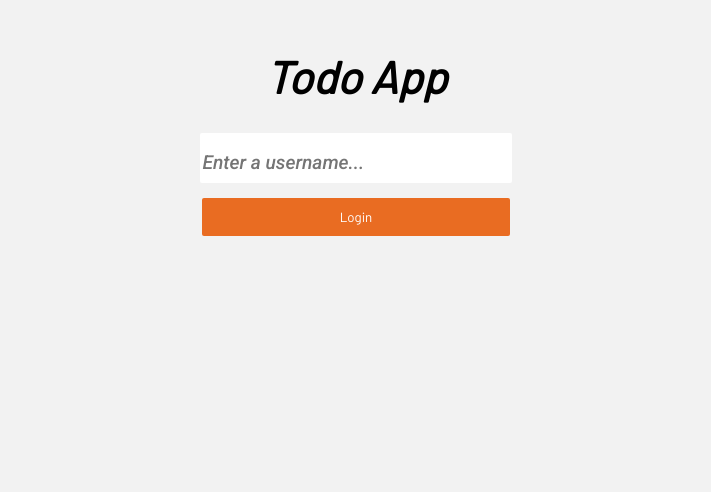
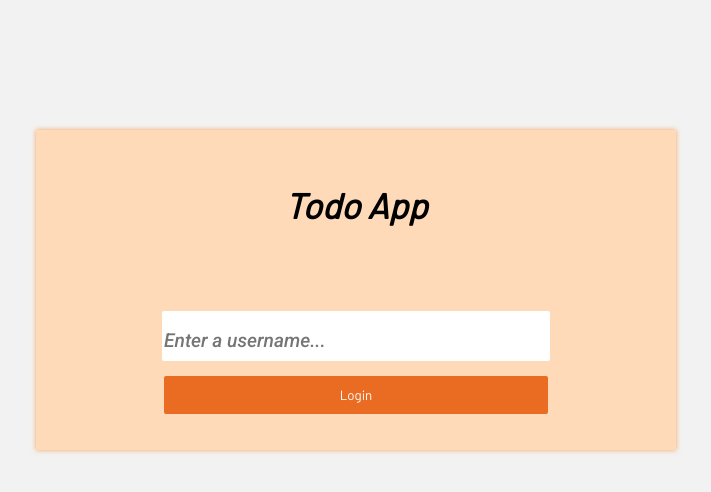
Before and after one commit to dmoutray/kairos-todo-app, a React (Create React App) app: page /#/ in a window 1280 px wide. Before the commit this address led to /#/login. Shown: the part 110-602 px from the top of the page, without its empty margins (284-995 px from the left). Built offline with nearby package versions, Linux system fonts and the light colour scheme.

Commit message:
Final styling changes

```diff
--- a/src/App.css
+++ b/src/App.css
@@ -1,10 +1,10 @@
-
 body {
-  font-size: 1.4rem;
+  font-size: 1.1rem;
   background-color: #f2f2f2;
   padding: 0;
   margin: 0;
   font-family: 'Roboto', sans-serif;
+  box-sizing: border-box;
 }
 
 h1,h2,h3,h4 {
@@ -12,12 +12,24 @@ h1,h2,h3,h4 {
   font-style: italic;
 }
 
-td {
+
+table {
+  border-radius: 2px;
+}
+
+table tr {
+  background-color: white;
+  border: 1px solid #E96C22;
+  height: 50px;
+}
+
+table td, th {
+  text-align: center;
   padding: 0 10px;
 }
 
-table tr:nth-child(odd) {
-  background: lightgrey;
+table th {
+  font-family: 'Barlow', sans-serif;
 }
 
 tr>td>img {
@@ -31,32 +43,28 @@ tr>td>img:hover {
   transform: scale(1.2);
 }
 
-table tr {
-  border: 1px solid lightgrey;
-  height: 50px;
-}
-
-td:first-child>div {
-  width: 40vw;
+td:nth-child(3)>div {
+  text-align: left;
+  width: 20vw;
   overflow: hidden;
   text-overflow: ellipsis;
 }
 
 td:last-child>div {
   position: relative;
-  float: right;
+  text-align: center;
   top: -5px;
-  right: -10px;
 }
 
 .header {
   display: flex;
   justify-content: space-between;
-  margin-top: 50px;
   font-family: 'Barlow', sans-serif;
   font-size: 2rem;
   font-style: italic;
-  padding: 0 50px;
+  padding: 50px;
+  background-color: peachpuff;
+  border-bottom: 2px solid white;
 }
 
 .header button {
@@ -74,20 +82,30 @@ td:last-child>div {
   flex-direction: column;
   align-items: center;
   justify-content: center;
-  height: 60vh;
+  height: 100vh;
 }
 
 .login {
   display: flex;
   flex-direction: column;
+  justify-content: space-evenly;
   align-items: center;
-  width: 40%;
+  width: 50%;
+  height: 40vh;
+  background-color: peachpuff;
+  box-shadow: 0 0 5px sandybrown;
+}
+
+.login-form {
+  width: 100%;
+  text-align: center;
 }
 
 .login input[type='text'] {
   font-family: 'Roboto', sans-serif;
   font-size: 2rem;
   width: 60%;
+  margin-top: 30px;
 }
 
 .login input[type='text']::placeholder {
@@ -132,8 +150,8 @@ td:last-child>div {
 }
 
 .todo-list {
-  border-collapse: collapse;
   width: 100%;
+  box-shadow: 0 0 5px slategray;
 }
 
 input {
@@ -213,6 +231,7 @@ button.primary:active {
   color: #19232d;
   line-height: 50px;
   padding: 0 10px;
+  font-family: 'Barlow', sans-serif;
   font-size: 1rem;
   border-top: 2px solid #E96C22;
   background-color: white;
@@ -222,7 +241,7 @@ button.primary:active {
 .modal {
   position: absolute;
   top:0;
-  width: 100vw;
+  width: 97vw;
   height: 100vh;
   z-index: 2;
   backdrop-filter: blur(0.1rem);
--- a/src/change-handlers/handle-changes.js
+++ b/src/change-handlers/handle-changes.js
@@ -12,9 +12,9 @@ export function handleAddItem () {
 
             if (valid === 'true') {
                 let newTodo = {
-                    message: state.message,
+                    completed: false,
                     dateValue: state.dateValue,
-                    completed: false,
+                    message: state.message
                 }
                 return {
                     todoItems: [...state.todoItems, newTodo],
--- a/src/components/todo-app/edit-buttons.jsx
+++ b/src/components/todo-app/edit-buttons.jsx
@@ -13,7 +13,6 @@ export function EditButtons(props) {
 
     return (
         <td>
-            <div>
             <div className={'image-button'}
                  data-key={rowKey}
                  onClick={handleEditItem}
@@ -26,7 +25,6 @@ export function EditButtons(props) {
             > delete
                 <img src={deleteIcon}/>
             </div>
-            </div>
         </td>
     )
 }
--- a/src/components/todo-app/todo-items.jsx
+++ b/src/components/todo-app/todo-items.jsx
@@ -15,6 +15,15 @@ export default function TodoItems(props) {
     if (todoItems.length) {
         return (
             <table className='todo-list'>
+                <thead>
+                <tr>
+                    <th>completed?</th>
+                    <th>due date</th>
+                    <th>message</th>
+                    <th>actions</th>
+                </tr>
+                </thead>
+                <tbody>
                 {
                     todoItems.map((row, key) => {
                             let rowKey = key;
@@ -26,7 +35,9 @@ export default function TodoItems(props) {
                                         }}>{row[item] ? <img src={check} alt='done'/> :
                                             <img src={cross} alt='not done'/>}</td>
                                     } else {
-                                        return (<td data-key={rowKey} key={key}><div>{row[item]}</div></td>)
+                                        return (<td data-key={rowKey} key={key}>
+                                            <div>{row[item]}</div>
+                                        </td>)
                                     }
                                 })}
                                     {todoItems.length > 0 && <EditButtons rowKey={rowKey}
@@ -38,6 +49,7 @@ export default function TodoItems(props) {
                         }
                     )
                 }
+                </tbody>
             </table>
         )
     } else {
--- a/src/views/login.jsx
+++ b/src/views/login.jsx
@@ -46,11 +46,13 @@ export default class Login extends React.Component {
     render() {
         return (
             <div className={'login-container'}>
-                <div><h1>Todo App</h1></div>
                 <Notification error={this.state.error}/>
                 <div className={'login'}>
-                    <input type={'text'} onChange={this.handleChange} placeholder={'Enter a username...'}/>
-                    <button className={'button primary'} onClick={this.validateLoginForm}>Login</button>
+                    <h1>Todo App</h1>
+                    <div className='login-form'>
+                        <input type={'text'} onChange={this.handleChange} placeholder={'Enter a username...'}/>
+                        <button className={'button primary'} onClick={this.validateLoginForm}>Login</button>
+                    </div>
                 </div>
             </div>
         )
```
Lines whose indentation alone changed are shown as unchanged.
